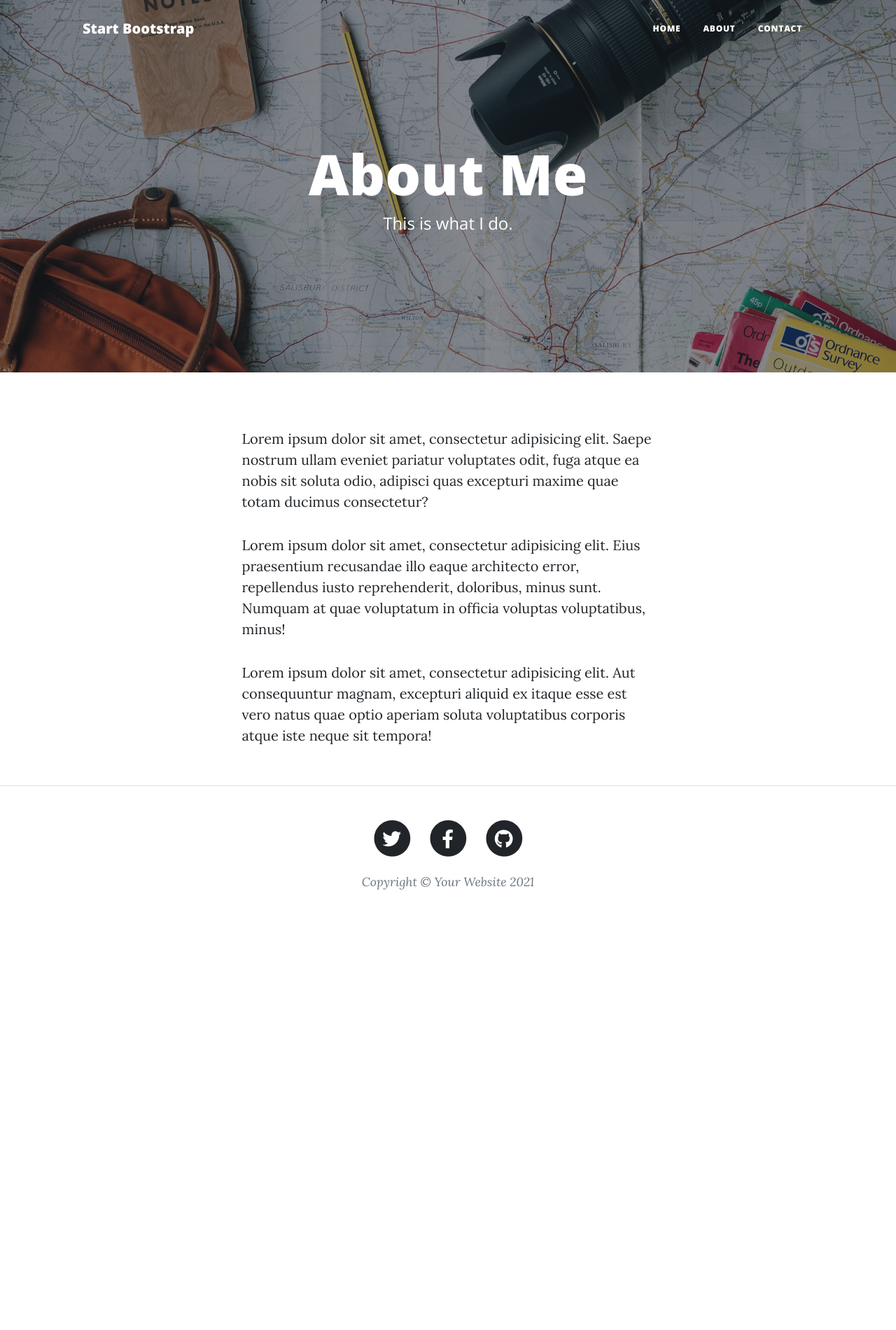
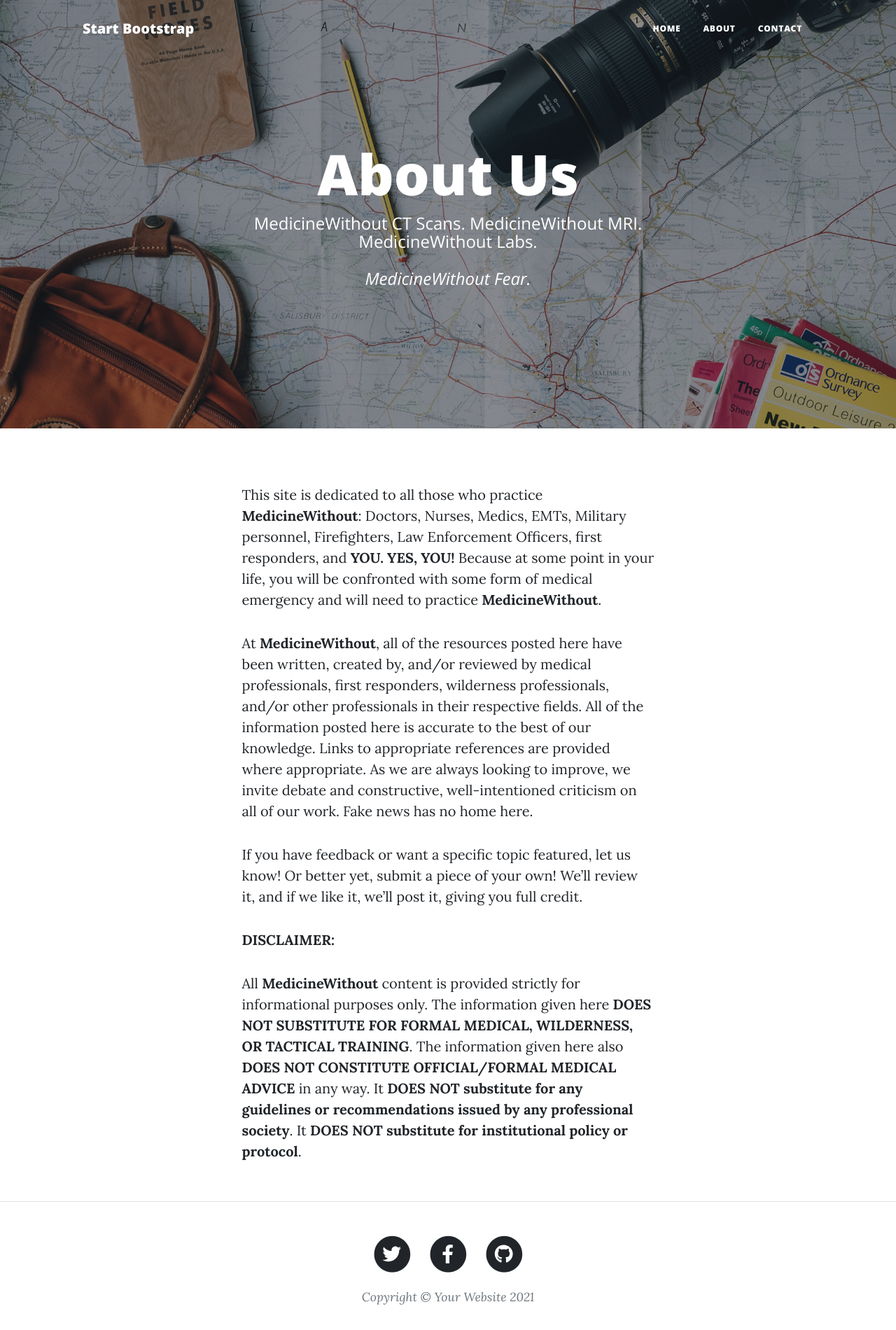
Before and after one commit to jeremybar32093/medicine_without, a Flask app: page /about in a window 1280 px wide. Shown: the top 1900 px of the page at 70% size. Before the commit the page ends 1271 px from the top, so only its background shows below. Run offline with Flask 2, Linux system fonts and the light colour scheme; some libraries are stand-ins or nearby versions.

Commit message:
updated about.html to add static text; updated app.py to enable ckeditor in flask admin page per flask documentation

```diff
--- a/app.py
+++ b/app.py
@@ -16,6 +16,8 @@ from flask_admin.contrib.sqla import ModelView
 import sqlalchemy
 from flask_mail import Mail, Message
 from config import mail_username, mail_password
+from wtforms import TextAreaField
+from wtforms.widgets import TextArea
 
 #################################################
 # Flask Setup
@@ -43,6 +45,17 @@ mail = Mail(app)
 #################################################
 # Database tables via classes
 #################################################
+class CKTextAreaWidget(TextArea):
+    def __call__(self, field, **kwargs):
+        if kwargs.get('class'):
+            kwargs['class'] += ' ckeditor'
+        else:
+            kwargs.setdefault('class', 'ckeditor')
+        return super(CKTextAreaWidget, self).__call__(field, **kwargs)
+
+class CKTextAreaField(TextAreaField):
+    widget = CKTextAreaWidget()
+
 class Posts(db.Model):
     id = db.Column(db.Integer, primary_key = True)
     title = db.Column(db.String(255))
@@ -60,6 +73,11 @@ class SecureModelView(ModelView):
             return True
         else:
             abort(403)
+    extra_js = ['//cdn.ckeditor.com/4.6.0/standard/ckeditor.js']
+
+    form_overrides = {
+        'content': CKTextAreaField
+    }
 
 
 # Model View for posts class
--- a/templates/about.html
+++ b/templates/about.html
@@ -39,8 +39,8 @@
                 <div class="row gx-4 gx-lg-5 justify-content-center">
                     <div class="col-md-10 col-lg-8 col-xl-7">
                         <div class="page-heading">
-                            <h1>About Me</h1>
-                            <span class="subheading">This is what I do.</span>
+                            <h1>About Us</h1>
+                            <span class="subheading">MedicineWithout CT Scans. MedicineWithout MRI. MedicineWithout Labs. <br><br> <strong><em>MedicineWithout Fear.</em></strong></span>
                         </div>
                     </div>
                 </div>
@@ -51,9 +51,11 @@
             <div class="container px-4 px-lg-5">
                 <div class="row gx-4 gx-lg-5 justify-content-center">
                     <div class="col-md-10 col-lg-8 col-xl-7">
-                        <p>Lorem ipsum dolor sit amet, consectetur adipisicing elit. Saepe nostrum ullam eveniet pariatur voluptates odit, fuga atque ea nobis sit soluta odio, adipisci quas excepturi maxime quae totam ducimus consectetur?</p>
-                        <p>Lorem ipsum dolor sit amet, consectetur adipisicing elit. Eius praesentium recusandae illo eaque architecto error, repellendus iusto reprehenderit, doloribus, minus sunt. Numquam at quae voluptatum in officia voluptas voluptatibus, minus!</p>
-                        <p>Lorem ipsum dolor sit amet, consectetur adipisicing elit. Aut consequuntur magnam, excepturi aliquid ex itaque esse est vero natus quae optio aperiam soluta voluptatibus corporis atque iste neque sit tempora!</p>
+                        <p>This site is dedicated to all those who practice <strong>MedicineWithout</strong>: Doctors, Nurses, Medics, EMTs, Military personnel, Firefighters, Law Enforcement Officers, first responders, and <strong>YOU.  YES, YOU!</strong>  Because at some point in your life, you will be confronted with some form of medical emergency and will need to practice <strong>MedicineWithout</strong>.</p>
+                        <p>At <strong>MedicineWithout</strong>, all of the resources posted here have been written, created by, and/or reviewed by medical professionals, first responders, wilderness professionals, and/or other professionals in their respective fields.  All of the information posted here is accurate to the best of our knowledge.  Links to appropriate references are provided where appropriate.  As we are always looking to improve, we invite debate and constructive, well-intentioned criticism on all of our work.  Fake news has no home here. </p>
+                        <p>If you have feedback or want a specific topic featured, let us know!  Or better yet, submit a piece of your own!  We’ll review it, and if we like it, we’ll post it, giving you full credit.  </p>
+                        <p><strong>DISCLAIMER:</strong></p>
+                        <p>All <strong>MedicineWithout</strong> content is provided strictly for informational purposes only.   The information given here <strong>DOES NOT SUBSTITUTE FOR FORMAL MEDICAL, WILDERNESS, OR TACTICAL TRAINING</strong>.  The information given here also <strong>DOES NOT CONSTITUTE OFFICIAL/FORMAL MEDICAL ADVICE</strong> in any way.  It <strong>DOES NOT substitute for any guidelines or recommendations issued by any professional society</strong>.  It <strong>DOES NOT substitute for institutional policy or protocol</strong>.</p>
                     </div>
                 </div>
             </div>
```
